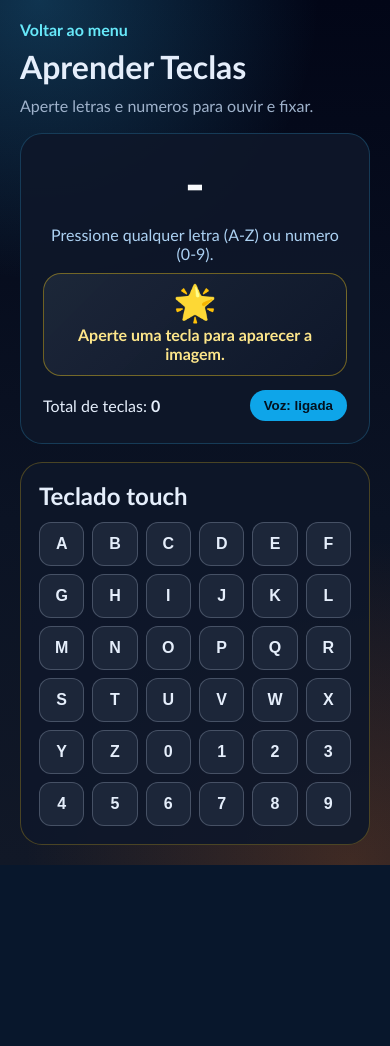
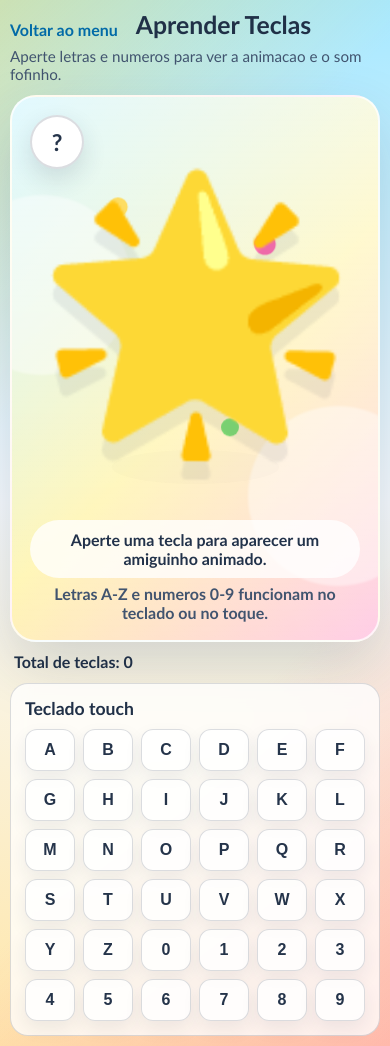
Before and after one commit to alankon/Gaming, a Flask app: page /aprender-teclas in a window 390 px wide. Before the commit the page ends 865 px from the top, so only its background shows below. Run offline with Flask 3, Linux system fonts and the light colour scheme; some libraries are stand-ins or nearby versions.

Commit message:
feat: make learn keys game animated and kid friendly

```diff
--- a/playwright-learn-keys-actions.json
+++ b/playwright-learn-keys-actions.json
@@ -4,7 +4,6 @@
     { "buttons": [], "frames": 4 },
     { "buttons": ["b"], "frames": 4 },
     { "buttons": [], "frames": 4 },
-    { "buttons": ["enter"], "frames": 3 },
     { "buttons": [], "frames": 4 }
   ]
 }
--- a/static/learn_keys.css
+++ b/static/learn_keys.css
@@ -1,5 +1,12 @@
 :root {
-  color-scheme: dark;
+  color-scheme: light;
+  --ink: #203047;
+  --panel: rgba(255, 255, 255, 0.78);
+  --line: rgba(32, 48, 71, 0.16);
+  --blue: #24a8ff;
+  --pink: #ff6fb1;
+  --yellow: #ffd84d;
+  --green: #5cd85c;
 }
 
 * {
@@ -12,77 +19,186 @@ body {
   min-height: 100%;
   font-family: "Trebuchet MS", "Segoe UI", sans-serif;
   background:
-    radial-gradient(circle at 10% 0%, rgba(56, 189, 248, 0.25), transparent 30%),
-    radial-gradient(circle at 90% 100%, rgba(249, 115, 22, 0.2), transparent 35%),
-    linear-gradient(180deg, #020617 0%, #0b1324 60%, #111827 100%);
-  color: #e5eefb;
+    linear-gradient(135deg, rgba(255, 216, 77, 0.42), transparent 30%),
+    linear-gradient(315deg, rgba(255, 111, 177, 0.38), transparent 34%),
+    linear-gradient(180deg, #a7e8ff 0%, #f7fbff 48%, #ffe6a8 100%);
+  color: var(--ink);
 }
 
 body {
-  display: grid;
-  place-items: center;
-  padding: 20px;
+  padding: 14px;
 }
 
 .keys-shell {
-  width: min(980px, 100%);
+  width: min(1120px, 100%);
+  min-height: calc(100vh - 28px);
+  margin: 0 auto;
+  display: grid;
+  grid-template-rows: auto minmax(360px, 1fr) auto;
+  gap: 12px;
+}
+
+.keys-header {
+  display: grid;
+  grid-template-columns: auto 1fr;
+  align-items: end;
+  gap: 8px 18px;
 }
 
 .keys-header h1 {
-  margin: 8px 0 0;
-  font-size: clamp(2rem, 5vw, 3.4rem);
+  margin: 0;
+  font-size: 2rem;
 }
 
 .keys-header p {
-  margin: 10px 0 18px;
-  color: #9fb2cb;
+  grid-column: 1 / -1;
+  margin: 0;
+  color: #41546f;
 }
 
 .back-link {
-  color: #67e8f9;
+  color: #026aa7;
   text-decoration: none;
-  font-weight: 700;
+  font-weight: 800;
 }
 
 .live-panel {
-  background: rgba(15, 23, 42, 0.92);
-  border: 1px solid rgba(56, 189, 248, 0.22);
-  border-radius: 22px;
-  padding: 22px;
+  min-height: 0;
+  display: flex;
+  flex-direction: column;
+  gap: 10px;
 }
 
-.last-key {
-  font-size: clamp(3rem, 14vw, 8rem);
+.fun-card {
+  position: relative;
+  flex: 1;
+  min-height: 330px;
+  overflow: hidden;
+  border: 2px solid rgba(255, 255, 255, 0.75);
+  border-radius: 26px;
+  background:
+    linear-gradient(180deg, rgba(255, 255, 255, 0.58), rgba(255, 255, 255, 0.18)),
+    linear-gradient(135deg, #b9f1ff 0%, #fff3a4 54%, #ffc2e2 100%);
+  box-shadow: 0 24px 60px rgba(32, 48, 71, 0.18);
+  text-align: center;
+  padding: 18px;
+}
+
+.fun-card::before,
+.fun-card::after {
+  content: "";
+  position: absolute;
+  width: 180px;
+  height: 180px;
+  border-radius: 50%;
+  background: rgba(255, 255, 255, 0.42);
+  filter: blur(1px);
+}
+
+.fun-card::before {
+  left: -60px;
+  top: 18%;
+}
+
+.fun-card::after {
+  right: -50px;
+  bottom: 10%;
+}
+
+.key-badge {
+  position: absolute;
+  left: 18px;
+  top: 18px;
+  z-index: 3;
+  display: grid;
+  place-items: center;
+  width: 54px;
+  height: 54px;
+  border-radius: 50%;
+  background: #ffffff;
+  border: 2px solid var(--line);
+  color: #25344a;
+  font-size: 1.45rem;
   font-weight: 900;
-  text-align: center;
+  box-shadow: 0 10px 24px rgba(32, 48, 71, 0.14);
+}
+
+.gif-stage {
+  position: relative;
+  z-index: 2;
+  height: min(48vh, 430px);
+  min-height: 230px;
+  display: grid;
+  place-items: center;
+  isolation: isolate;
+}
+
+.gif-character {
+  font-size: clamp(8rem, 30vh, 20rem);
   line-height: 1;
-  color: #f8fafc;
+  filter: drop-shadow(0 18px 0 rgba(32, 48, 71, 0.08));
+  animation: gif-bounce 1.05s ease-in-out infinite;
+  transform-origin: center bottom;
+}
+
+.gif-shadow {
+  position: absolute;
+  bottom: 9%;
+  width: min(340px, 52vw);
+  height: 34px;
+  border-radius: 50%;
+  background: rgba(32, 48, 71, 0.14);
+  animation: shadow-breathe 1.05s ease-in-out infinite;
+}
+
+.spark {
+  position: absolute;
+  z-index: -1;
+  width: 18px;
+  height: 18px;
+  border-radius: 50%;
+  background: var(--yellow);
+  animation: sparkle 1.8s ease-in-out infinite;
+}
+
+.spark-a {
+  left: 24%;
+  top: 24%;
+}
+
+.spark-b {
+  right: 26%;
+  top: 34%;
+  background: var(--pink);
+  animation-delay: 0.35s;
+}
+
+.spark-c {
+  left: 58%;
+  bottom: 18%;
+  background: var(--green);
+  animation-delay: 0.7s;
+}
+
+.fun-label {
+  position: relative;
+  z-index: 3;
+  width: fit-content;
+  max-width: min(680px, 100%);
+  margin: 0 auto 6px;
+  border-radius: 999px;
+  background: rgba(255, 255, 255, 0.78);
+  padding: 10px 18px;
+  color: #22324a;
+  font-size: 1.28rem;
+  font-weight: 900;
 }
 
 .hint {
-  margin: 14px 0 10px;
-  color: #acd1f2;
-  text-align: center;
-}
-
-.fun-card {
-  margin: 8px auto 14px;
-  width: min(520px, 100%);
-  border-radius: 18px;
-  border: 1px solid rgba(250, 204, 21, 0.4);
-  background: linear-gradient(135deg, rgba(30, 41, 59, 0.9), rgba(15, 23, 42, 0.96));
-  text-align: center;
-  padding: 10px 12px 12px;
-}
-
-.fun-emoji {
-  font-size: clamp(2.2rem, 8vw, 4rem);
-  line-height: 1;
-}
-
-.fun-label {
-  margin: 6px 0 0;
-  color: #fde68a;
+  position: relative;
+  z-index: 3;
+  margin: 0;
+  color: #41546f;
   font-weight: 700;
 }
 
@@ -92,28 +208,21 @@ body {
   justify-content: space-between;
   gap: 12px;
   flex-wrap: wrap;
-}
-
-.speech-btn {
-  border: none;
-  border-radius: 999px;
-  padding: 8px 14px;
-  font-weight: 700;
-  background: #0ea5e9;
-  color: #03111f;
-  cursor: pointer;
+  padding: 0 4px;
+  font-weight: 900;
 }
 
 .keyboard-zone {
-  margin-top: 18px;
-  background: rgba(15, 23, 42, 0.92);
-  border: 1px solid rgba(250, 204, 21, 0.25);
-  border-radius: 22px;
-  padding: 18px;
+  background: var(--panel);
+  border: 1px solid var(--line);
+  border-radius: 18px;
+  padding: 14px;
+  backdrop-filter: blur(10px);
 }
 
 .keyboard-zone h2 {
-  margin: 0 0 12px;
+  margin: 0 0 10px;
+  font-size: 1.1rem;
 }
 
 .touch-keys {
@@ -123,23 +232,100 @@ body {
 }
 
 .key-btn {
-  border: 1px solid rgba(148, 163, 184, 0.35);
+  border: 1px solid rgba(32, 48, 71, 0.16);
   border-radius: 12px;
-  min-height: 44px;
-  background: rgba(30, 41, 59, 0.9);
-  color: #e5eefb;
+  min-height: 42px;
+  background: rgba(255, 255, 255, 0.8);
+  color: #25344a;
   font-size: 1rem;
-  font-weight: 700;
+  font-weight: 900;
   cursor: pointer;
+  box-shadow: 0 8px 18px rgba(32, 48, 71, 0.08);
 }
 
 .key-btn.active {
-  background: #facc15;
-  color: #1f2937;
+  background: var(--yellow);
+  transform: translateY(-2px) scale(1.03);
+}
+
+.fun-card.pop .gif-character {
+  animation: gif-pop 0.45s ease-out, gif-bounce 1.05s ease-in-out 0.45s infinite;
+}
+
+@keyframes gif-bounce {
+  0%,
+  100% {
+    transform: translateY(0) rotate(-2deg) scale(1);
+  }
+
+  50% {
+    transform: translateY(-24px) rotate(2deg) scale(1.04);
+  }
+}
+
+@keyframes gif-pop {
+  0% {
+    transform: translateY(24px) scale(0.72) rotate(-8deg);
+  }
+
+  70% {
+    transform: translateY(-18px) scale(1.08) rotate(4deg);
+  }
+
+  100% {
+    transform: translateY(0) scale(1) rotate(0);
+  }
+}
+
+@keyframes shadow-breathe {
+  0%,
+  100% {
+    transform: scaleX(1);
+    opacity: 0.14;
+  }
+
+  50% {
+    transform: scaleX(0.72);
+    opacity: 0.08;
+  }
+}
+
+@keyframes sparkle {
+  0%,
+  100% {
+    transform: translateY(0) scale(0.7);
+    opacity: 0.45;
+  }
+
+  50% {
+    transform: translateY(-18px) scale(1.2);
+    opacity: 1;
+  }
 }
 
 @media (max-width: 800px) {
+  body {
+    padding: 10px;
+  }
+
+  .keys-shell {
+    min-height: calc(100vh - 20px);
+    grid-template-rows: auto minmax(330px, 1fr) auto;
+  }
+
+  .keys-header h1 {
+    font-size: 1.55rem;
+  }
+
+  .keys-header p {
+    font-size: 0.95rem;
+  }
+
   .touch-keys {
     grid-template-columns: repeat(6, minmax(0, 1fr));
   }
+
+  .fun-label {
+    font-size: 1rem;
+  }
 }
--- a/static/learn_keys.js
+++ b/static/learn_keys.js
@@ -2,115 +2,196 @@
   const lastKeyEl = document.getElementById("last-key");
   const hintTextEl = document.getElementById("hint-text");
   const pressCountEl = document.getElementById("press-count");
-  const toggleSpeechBtn = document.getElementById("toggle-speech");
   const touchKeysEl = document.getElementById("touch-keys");
   const funEmojiEl = document.getElementById("fun-emoji");
   const funLabelEl = document.getElementById("fun-label");
+  const funCardEl = document.querySelector(".fun-card");
   const ALLOWED = "ABCDEFGHIJKLMNOPQRSTUVWXYZ0123456789".split("");
   const buttons = new Map();
   const FUN_MAP = {
-    A: { emoji: "🐝", label: "A de abelhinha" },
-    B: { emoji: "🍼", label: "B de bebe feliz" },
-    C: { emoji: "🐶", label: "C de cachorro" },
-    D: { emoji: "🐉", label: "D de dragao" },
-    E: { emoji: "🐘", label: "E de elefante" },
-    F: { emoji: "🧚", label: "F de fada" },
-    G: { emoji: "🐱", label: "G de gato" },
-    H: { emoji: "🦛", label: "H de hipopotamo" },
-    I: { emoji: "🧁", label: "I de iupi cupcake" },
-    J: { emoji: "🦒", label: "J de jirafa" },
-    K: { emoji: "🪁", label: "K de kite, pipa colorida" },
-    L: { emoji: "🦁", label: "L de leao" },
-    M: { emoji: "🐒", label: "M de macaquinho" },
-    N: { emoji: "👶", label: "N de nenem" },
-    O: { emoji: "🐻", label: "O de ursinho" },
-    P: { emoji: "🐼", label: "P de panda" },
-    Q: { emoji: "🧀", label: "Q de queijo" },
-    R: { emoji: "🤖", label: "R de robo" },
-    S: { emoji: "🐸", label: "S de sapinho" },
-    T: { emoji: "🐢", label: "T de tartaruga" },
-    U: { emoji: "🦄", label: "U de unicornio" },
-    V: { emoji: "🦊", label: "V de raposinha veloz" },
-    W: { emoji: "🍉", label: "W de watermelon, melancia" },
-    X: { emoji: "❌", label: "X de xis divertido" },
-    Y: { emoji: "🪀", label: "Y de ioiô" },
-    Z: { emoji: "🦓", label: "Z de zebra" },
-    0: { emoji: "⚽", label: "Zero de bola" },
-    1: { emoji: "☀️", label: "Um sol brilhante" },
-    2: { emoji: "🦆", label: "Dois patinhos" },
-    3: { emoji: "🎈", label: "Tres baloes" },
-    4: { emoji: "🚗", label: "Quatro rodas de carrinho" },
-    5: { emoji: "🖐️", label: "Cinco dedinhos" },
-    6: { emoji: "🐞", label: "Seis de joaninha" },
-    7: { emoji: "🌈", label: "Sete cores do arco-iris" },
-    8: { emoji: "🐙", label: "Oito tentaculos do polvo" },
-    9: { emoji: "🍦", label: "Nove de sorvete" }
+    A: { emoji: "🐝", label: "A de abelhinha", sound: "buzz" },
+    B: { emoji: "🍼", label: "B de bebe feliz", sound: "baby" },
+    C: { emoji: "🐶", label: "C de cachorro", sound: "woof" },
+    D: { emoji: "🐉", label: "D de dragao", sound: "dragon" },
+    E: { emoji: "🐘", label: "E de elefante", sound: "trumpet" },
+    F: { emoji: "🧚", label: "F de fada", sound: "magic" },
+    G: { emoji: "🐱", label: "G de gato", sound: "meow" },
+    H: { emoji: "🦛", label: "H de hipopotamo", sound: "plop" },
+    I: { emoji: "🧁", label: "I de cupcake", sound: "ding" },
+    J: { emoji: "🦒", label: "J de jirafa", sound: "boing" },
+    K: { emoji: "🪁", label: "K de pipa colorida", sound: "wind" },
+    L: { emoji: "🦁", label: "L de leao", sound: "roar" },
+    M: { emoji: "🐒", label: "M de macaquinho", sound: "jump" },
+    N: { emoji: "👶", label: "N de nenem", sound: "baby" },
+    O: { emoji: "🐻", label: "O de ursinho", sound: "hug" },
+    P: { emoji: "🐼", label: "P de panda", sound: "hug" },
+    Q: { emoji: "🧀", label: "Q de queijo", sound: "pop" },
+    R: { emoji: "🤖", label: "R de robo", sound: "robot" },
+    S: { emoji: "🐸", label: "S de sapinho", sound: "ribbit" },
+    T: { emoji: "🐢", label: "T de tartaruga", sound: "bubble" },
+    U: { emoji: "🦄", label: "U de unicornio", sound: "magic" },
+    V: { emoji: "🦊", label: "V de raposinha veloz", sound: "zip" },
+    W: { emoji: "🍉", label: "W de melancia", sound: "pop" },
+    X: { emoji: "❌", label: "X de xis divertido", sound: "tap" },
+    Y: { emoji: "🪀", label: "Y de ioio", sound: "boing" },
+    Z: { emoji: "🦓", label: "Z de zebra", sound: "clip" },
+    0: { emoji: "⚽", label: "Zero de bola", sound: "bounce" },
+    1: { emoji: "☀️", label: "Um sol brilhante", sound: "ding" },
+    2: { emoji: "🦆", label: "Dois patinhos", sound: "quack" },
+    3: { emoji: "🎈", label: "Tres baloes", sound: "pop" },
+    4: { emoji: "🚗", label: "Quatro rodas de carrinho", sound: "vroom" },
+    5: { emoji: "🖐️", label: "Cinco dedinhos", sound: "tap" },
+    6: { emoji: "🐞", label: "Seis de joaninha", sound: "buzz" },
+    7: { emoji: "🌈", label: "Sete cores do arco-iris", sound: "magic" },
+    8: { emoji: "🐙", label: "Oito tentaculos do polvo", sound: "bubble" },
+    9: { emoji: "🍦", label: "Nove de sorvete", sound: "ding" }
   };
 
   const state = {
     pressCount: 0,
-    lastKey: "-",
-    speechEnabled: true,
+    lastKey: "?",
+    lastItem: "estrelinha",
+    lastSound: "sparkle",
     audioReady: false
   };
 
-  const audioCtx = new (window.AudioContext || window.webkitAudioContext)();
+  const AudioClass = window.AudioContext || window.webkitAudioContext;
+  const audioCtx = AudioClass ? new AudioClass() : null;
 
-  function freqFor(char) {
-    const code = char.charCodeAt(0);
-    return 220 + (code % 24) * 18;
+  function nowTime() {
+    return audioCtx ? audioCtx.currentTime : 0;
   }
 
-  function playTone(char) {
+  function addTone(freq, start, duration, type, volume) {
+    if (!audioCtx) return;
+    const osc = audioCtx.createOscillator();
+    const gain = audioCtx.createGain();
+    osc.type = type;
+    osc.frequency.setValueAtTime(freq, start);
+    gain.gain.setValueAtTime(0.001, start);
+    gain.gain.exponentialRampToValueAtTime(volume, start + 0.02);
+    gain.gain.exponentialRampToValueAtTime(0.001, start + duration);
+    osc.connect(gain);
+    gain.connect(audioCtx.destination);
+    osc.start(start);
+    osc.stop(start + duration + 0.04);
+  }
+
+  function addSlide(freqStart, freqEnd, start, duration, type, volume) {
+    if (!audioCtx) return;
+    const osc = audioCtx.createOscillator();
+    const gain = audioCtx.createGain();
+    osc.type = type;
+    osc.frequency.setValueAtTime(freqStart, start);
+    osc.frequency.exponentialRampToValueAtTime(freqEnd, start + duration);
+    gain.gain.setValueAtTime(0.001, start);
+    gain.gain.exponentialRampToValueAtTime(volume, start + 0.018);
+    gain.gain.exponentialRampToValueAtTime(0.001, start + duration);
+    osc.connect(gain);
+    gain.connect(audioCtx.destination);
+    osc.start(start);
+    osc.stop(start + duration + 0.04);
+  }
+
+  function playCuteSound(kind) {
+    if (!audioCtx) return;
     try {
       if (audioCtx.state === "suspended") {
         audioCtx.resume();
       }
-      const now = audioCtx.currentTime;
-      const osc = audioCtx.createOscillator();
-      const gain = audioCtx.createGain();
-      osc.type = "triangle";
-      osc.frequency.setValueAtTime(freqFor(char), now);
-      gain.gain.setValueAtTime(0.001, now);
-      gain.gain.exponentialRampToValueAtTime(0.2, now + 0.02);
-      gain.gain.exponentialRampToValueAtTime(0.001, now + 0.25);
-      osc.connect(gain);
-      gain.connect(audioCtx.destination);
-      osc.start(now);
-      osc.stop(now + 0.26);
+      const t = nowTime();
+      const sounds = {
+        meow: () => {
+          addSlide(720, 410, t, 0.18, "triangle", 0.16);
+          addSlide(560, 820, t + 0.15, 0.18, "triangle", 0.12);
+        },
+        woof: () => {
+          addTone(180, t, 0.1, "square", 0.12);
+          addTone(150, t + 0.13, 0.12, "square", 0.1);
+        },
+        dragon: () => {
+          addSlide(140, 52, t, 0.34, "sawtooth", 0.09);
+          addTone(90, t + 0.08, 0.18, "triangle", 0.08);
+        },
+        buzz: () => {
+          addTone(520, t, 0.08, "sawtooth", 0.08);
+          addTone(640, t + 0.08, 0.08, "sawtooth", 0.07);
+          addTone(540, t + 0.16, 0.08, "sawtooth", 0.07);
+        },
+        magic: () => {
+          [660, 880, 1320].forEach((freq, i) => addTone(freq, t + i * 0.08, 0.16, "sine", 0.1));
+        },
+        baby: () => {
+          addTone(760, t, 0.12, "triangle", 0.11);
+          addTone(920, t + 0.13, 0.14, "triangle", 0.1);
+        },
+        trumpet: () => addSlide(220, 440, t, 0.32, "sawtooth", 0.1),
+        roar: () => addSlide(180, 80, t, 0.36, "triangle", 0.12),
+        ribbit: () => {
+          addSlide(260, 520, t, 0.12, "square", 0.08);
+          addSlide(220, 480, t + 0.16, 0.12, "square", 0.08);
+        },
+        robot: () => {
+          addTone(330, t, 0.1, "square", 0.09);
+          addTone(250, t + 0.11, 0.1, "square", 0.09);
+          addTone(390, t + 0.22, 0.1, "square", 0.09);
+        },
+        bubble: () => {
+          addSlide(360, 720, t, 0.12, "sine", 0.08);
+          addSlide(430, 860, t + 0.12, 0.12, "sine", 0.07);
+        },
+        boing: () => addSlide(260, 780, t, 0.22, "triangle", 0.12),
+        bounce: () => {
+          addSlide(380, 180, t, 0.14, "sine", 0.11);
+          addSlide(320, 220, t + 0.15, 0.1, "sine", 0.08);
+        },
+        quack: () => addSlide(520, 300, t, 0.18, "sawtooth", 0.08),
+        vroom: () => addSlide(90, 180, t, 0.34, "sawtooth", 0.08),
+        wind: () => addSlide(740, 520, t, 0.28, "sine", 0.08),
+        zip: () => addSlide(900, 360, t, 0.16, "sine", 0.1),
+        clip: () => {
+          addTone(360, t, 0.06, "square", 0.08);
+          addTone(460, t + 0.09, 0.06, "square", 0.08);
+        },
+        jump: () => addSlide(320, 690, t, 0.16, "triangle", 0.11),
+        hug: () => addTone(430, t, 0.24, "triangle", 0.09),
+        plop: () => addSlide(250, 120, t, 0.18, "sine", 0.1),
+        pop: () => addSlide(540, 980, t, 0.09, "triangle", 0.11),
+        ding: () => addTone(920, t, 0.22, "sine", 0.1),
+        tap: () => addTone(520, t, 0.08, "triangle", 0.09)
+      };
+      (sounds[kind] || sounds.ding)();
       state.audioReady = true;
     } catch {}
-  }
-
-  function speakChar(char) {
-    if (!state.speechEnabled || !("speechSynthesis" in window)) return;
-    const utter = new SpeechSynthesisUtterance(char);
-    utter.lang = "pt-BR";
-    utter.rate = 0.92;
-    utter.pitch = 1.04;
-    window.speechSynthesis.cancel();
-    window.speechSynthesis.speak(utter);
   }
 
   function flashButton(char) {
     const btn = buttons.get(char);
     if (!btn) return;
     btn.classList.add("active");
-    window.setTimeout(() => btn.classList.remove("active"), 120);
+    window.setTimeout(() => btn.classList.remove("active"), 160);
+  }
+
+  function replayAnimation() {
+    funCardEl.classList.remove("pop");
+    void funCardEl.offsetWidth;
+    funCardEl.classList.add("pop");
   }
 
   function registerChar(char) {
-    const fun = FUN_MAP[char] || { emoji: "🌟", label: `Tecla ${char}` };
+    const fun = FUN_MAP[char] || { emoji: "🌟", label: `Tecla ${char}`, sound: "ding" };
     state.lastKey = char;
+    state.lastItem = fun.label;
+    state.lastSound = fun.sound;
     state.pressCount += 1;
     lastKeyEl.textContent = char;
     pressCountEl.textContent = String(state.pressCount);
-    hintTextEl.textContent = `Voce tocou: ${char}`;
+    hintTextEl.textContent = "Toque outra tecla para trocar o desenho animado.";
     funEmojiEl.textContent = fun.emoji;
     funLabelEl.textContent = fun.label;
     flashButton(char);
-    playTone(char);
-    speakChar(char);
+    replayAnimation();
+    playCuteSound(fun.sound);
   }
 
   function normalizeKey(key) {
@@ -139,19 +220,16 @@
     }
   }
 
-  toggleSpeechBtn.addEventListener("click", () => {
-    state.speechEnabled = !state.speechEnabled;
-    toggleSpeechBtn.textContent = state.speechEnabled ? "Voz: ligada" : "Voz: desligada";
-  });
-
   window.render_game_to_text = function renderGameToText() {
     return JSON.stringify({
       mode: "learn-keys",
       last_key: state.lastKey,
+      last_item: state.lastItem,
+      last_sound: state.lastSound,
       press_count: state.pressCount,
-      speech_enabled: state.speechEnabled,
       audio_ready: state.audioReady,
-      note: "Aceita A-Z e 0-9 por teclado fisico ou botoes touch"
+      animated_visual: true,
+      note: "Aceita A-Z e 0-9 por teclado fisico ou botoes touch; usa WebAudio procedural, sem voz e sem arquivos de audio."
     });
   };
 
--- a/templates/learn_keys.html
+++ b/templates/learn_keys.html
@@ -11,19 +11,24 @@
     <header class="keys-header">
       <a class="back-link" href="{{ url_for('pagina_inicial') }}">Voltar ao menu</a>
       <h1>Aprender Teclas</h1>
-      <p>Aperte letras e numeros para ouvir e fixar.</p>
+      <p>Aperte letras e numeros para ver a animacao e o som fofinho.</p>
     </header>
 
     <section class="live-panel">
-      <div class="last-key" id="last-key" aria-live="polite">-</div>
-      <p class="hint" id="hint-text">Pressione qualquer letra (A-Z) ou numero (0-9).</p>
       <div class="fun-card" aria-live="polite">
-        <div class="fun-emoji" id="fun-emoji">🌟</div>
-        <p class="fun-label" id="fun-label">Aperte uma tecla para aparecer a imagem.</p>
+        <div class="key-badge" id="last-key">?</div>
+        <div class="gif-stage" id="gif-stage">
+          <div class="gif-shadow"></div>
+          <div class="gif-character" id="fun-emoji">🌟</div>
+          <div class="spark spark-a"></div>
+          <div class="spark spark-b"></div>
+          <div class="spark spark-c"></div>
+        </div>
+        <p class="fun-label" id="fun-label">Aperte uma tecla para aparecer um amiguinho animado.</p>
+        <p class="hint" id="hint-text">Letras A-Z e numeros 0-9 funcionam no teclado ou no toque.</p>
       </div>
       <div class="stats">
         <span>Total de teclas: <strong id="press-count">0</strong></span>
-        <button id="toggle-speech" class="speech-btn" type="button">Voz: ligada</button>
       </div>
     </section>
 
```
Also changed, not shown: progress.md (+3 -0 lines).
